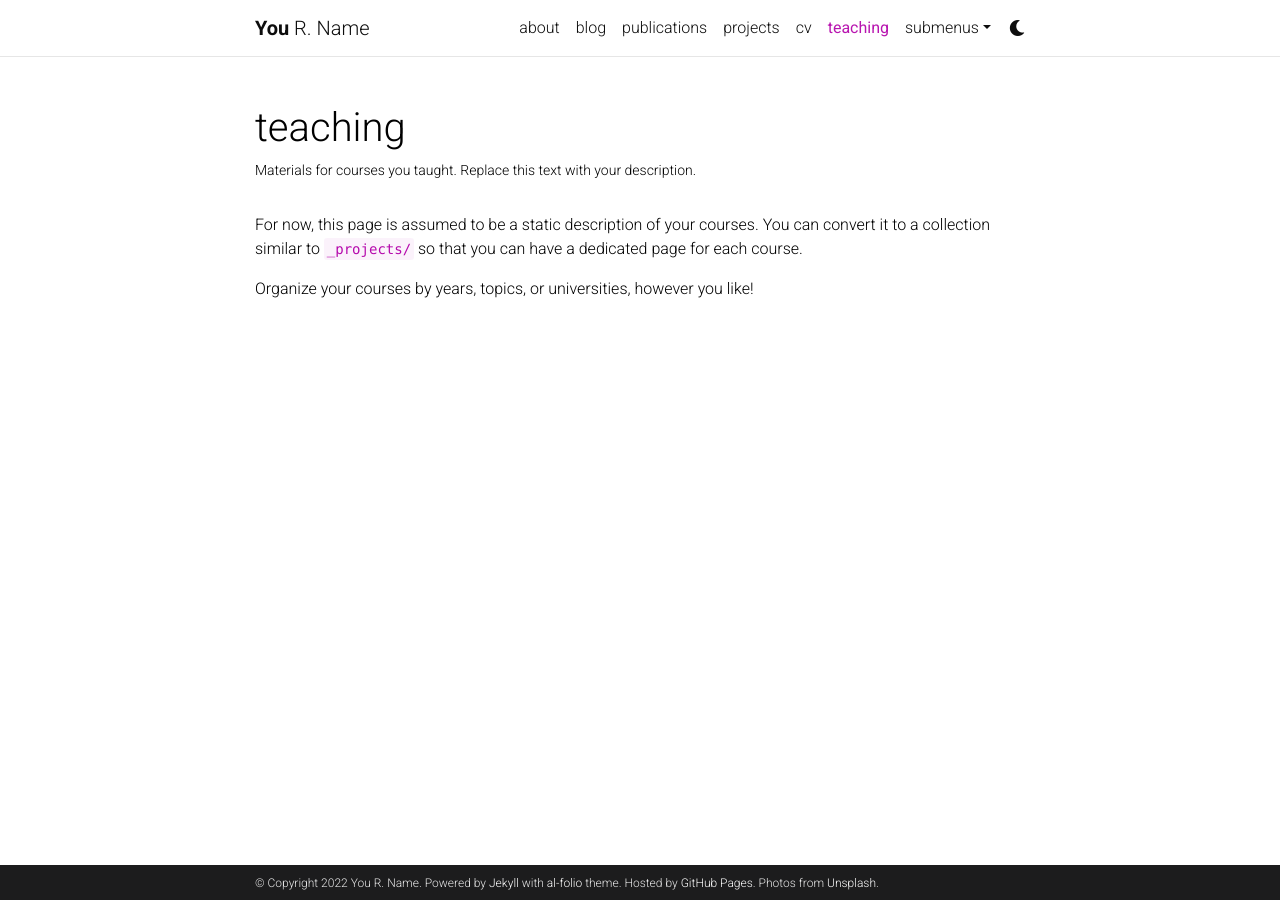
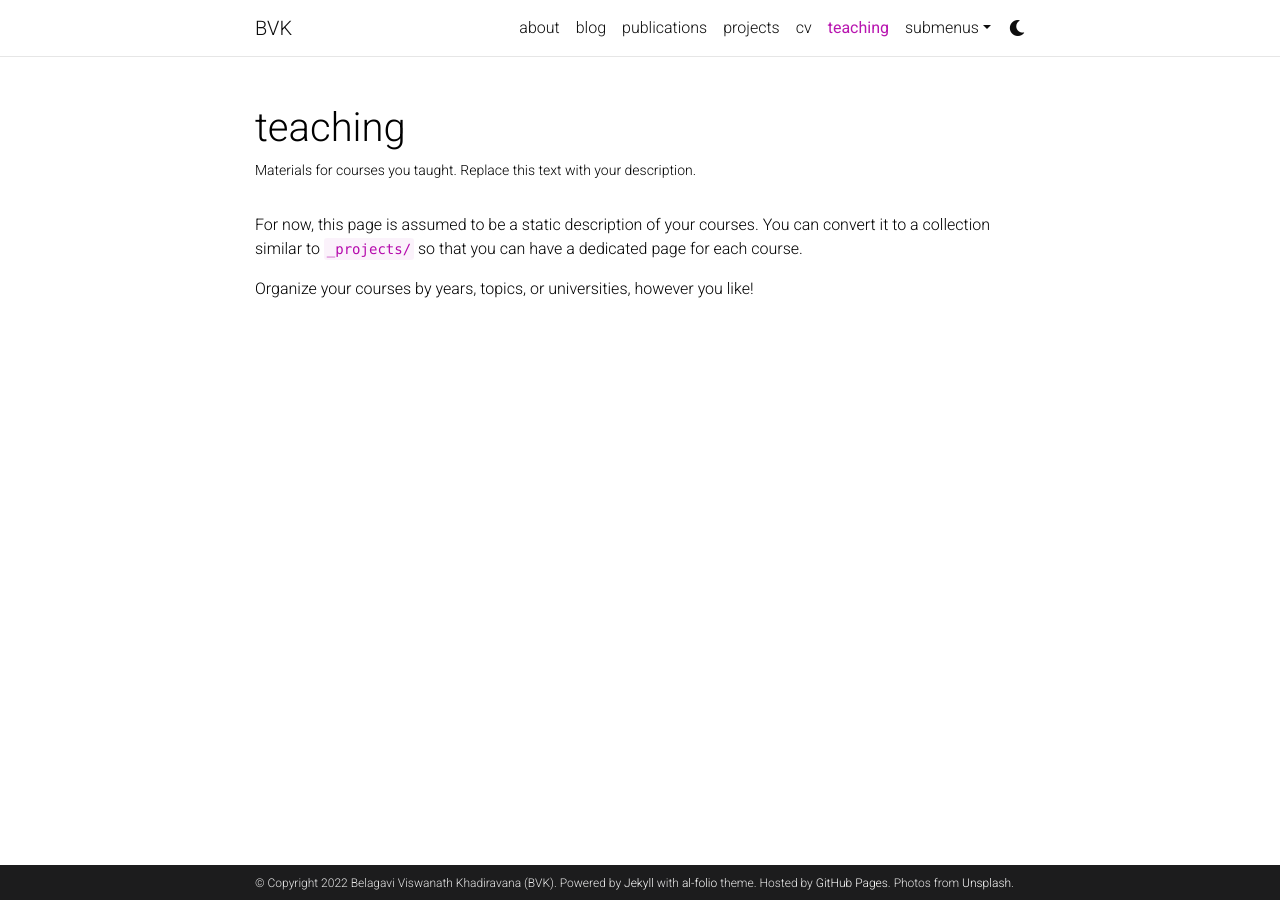
Before and after one commit to itsbvk/khadiravana-belagavi.github.io, a Jekyll site: the page built from _pages/teaching.md, in a window 1280 px wide. Built offline with Jekyll 4.4.1, drawn with Linux system fonts in a browser that asks for light colours; comment, search, counter and statistics services are not loaded; a style sheet for code colours, icons or effects is not loaded.

Commit message:
changed name

```diff
--- a/_config.yml
+++ b/_config.yml
@@ -2,10 +2,10 @@
 # Site settings
 # -----------------------------------------------------------------------------
 
-title: blank # the website title (if blank, full name will be used instead)
-first_name: You
-middle_name: R.
-last_name: Name
+title: BVK # the website title (if blank, full name will be used instead)
+first_name: Belagavi
+middle_name: Viswanath
+last_name: Khadiravana (BVK)
 email: you@example.com
 description: > # the ">" symbol means to ignore newlines until "footer_text:"
   A simple, whitespace theme for academics. Based on [*folio](https://github.com/bogoli/-folio) design.
```
